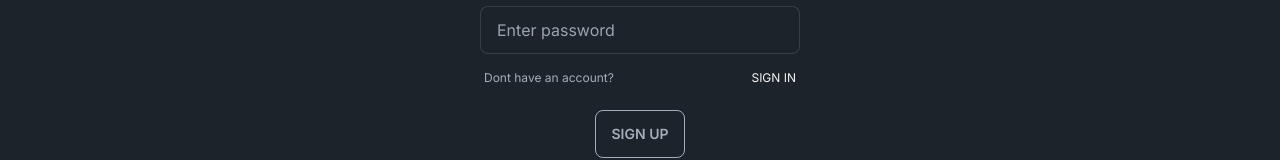
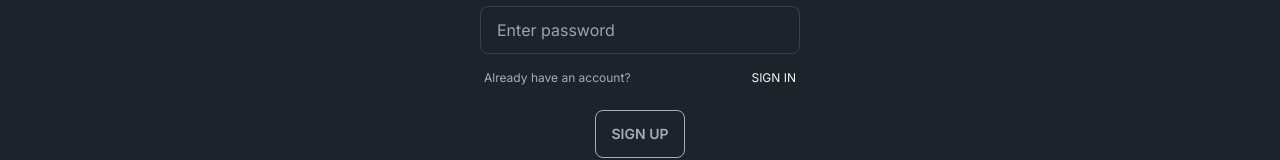
Before and after one commit to jacob-konosx/PurrTasks, a Next.js app: page /auth/signup in a window 1280 px wide. Shown: the part 378-538 px from the top of the page. Built offline with nearby package versions, Linux system fonts and the light colour scheme; no server answers.

Commit message:
Some UI tweaks

```diff
--- a/src/app/api/tasks/route.ts
+++ b/src/app/api/tasks/route.ts
@@ -41,7 +41,6 @@ export async function POST(request: NextRequest) {
 		});
 	}
 	const body = await request.json();
-	const session_id = session.user.id;
 	const { user_id, title, text, tags, end_date } = body as {
 		user_id: number;
 		title: string;
@@ -49,7 +48,6 @@ export async function POST(request: NextRequest) {
 		tags: string[];
 		end_date: string;
 	};
-	console.log(session);
 
 	try {
 		const res = await fetch(`https://api.thecatapi.com/v1/images/search`, {
--- a/src/app/auth/signin/page.tsx
+++ b/src/app/auth/signin/page.tsx
@@ -74,7 +74,7 @@ const page: NextPage = (): JSX.Element => {
 				/>
 				<div className="label mt-2 mb-4">
 					<span className="label-text-alt">
-						Dont have an account?
+						Don't have an account?
 					</span>
 					<span className="label-text-alt">
 						<Link href="/auth/signup" className="text-stone-100">
--- a/src/app/auth/signup/page.tsx
+++ b/src/app/auth/signup/page.tsx
@@ -109,7 +109,7 @@ const page: NextPage = (): JSX.Element => {
 				/>
 				<div className="label mt-2 mb-4">
 					<span className="label-text-alt">
-						Dont have an account?
+						Already have an account?
 					</span>
 					<span className="label-text-alt">
 						<Link href="/auth/signin" className="text-stone-100">
--- a/src/app/components/Form.tsx
+++ b/src/app/components/Form.tsx
@@ -1,12 +1,7 @@
 "use client";
 import moment from "moment";
 import { NextPage } from "next";
-import {
-	Dispatch,
-	SetStateAction,
-	forwardRef,
-	useState,
-} from "react";
+import { Dispatch, SetStateAction, forwardRef, useState } from "react";
 import DatePicker from "react-datepicker";
 import "react-datepicker/dist/react-datepicker.css";
 import toast from "react-simple-toasts";
@@ -136,15 +131,18 @@ const Form: NextPage<FormProps> = (props): JSX.Element => {
 				{taskData.tags.length !== 0 && (
 					<div className="mt-2">
 						Tags:{" "}
-						{taskData.tags.map((tag: string, index) => (
+						{taskData.tags.map((tag: string, index) => {
+							const isLastTag = index === taskData.tags.length - 1;
+							return (
 								<span
 									className="!inline hover:text-white cursor-pointer"
 									onClick={(e) => deleteTag(e, index)}
 									key={index}
 								>
-								{tag},{" "}
+									{tag}{!isLastTag ? ", ": ""}
 								</span>
-						))}
+							);
+						})}
 					</div>
 				)}
 			</label>
```
Lines whose indentation alone changed are shown as unchanged.
